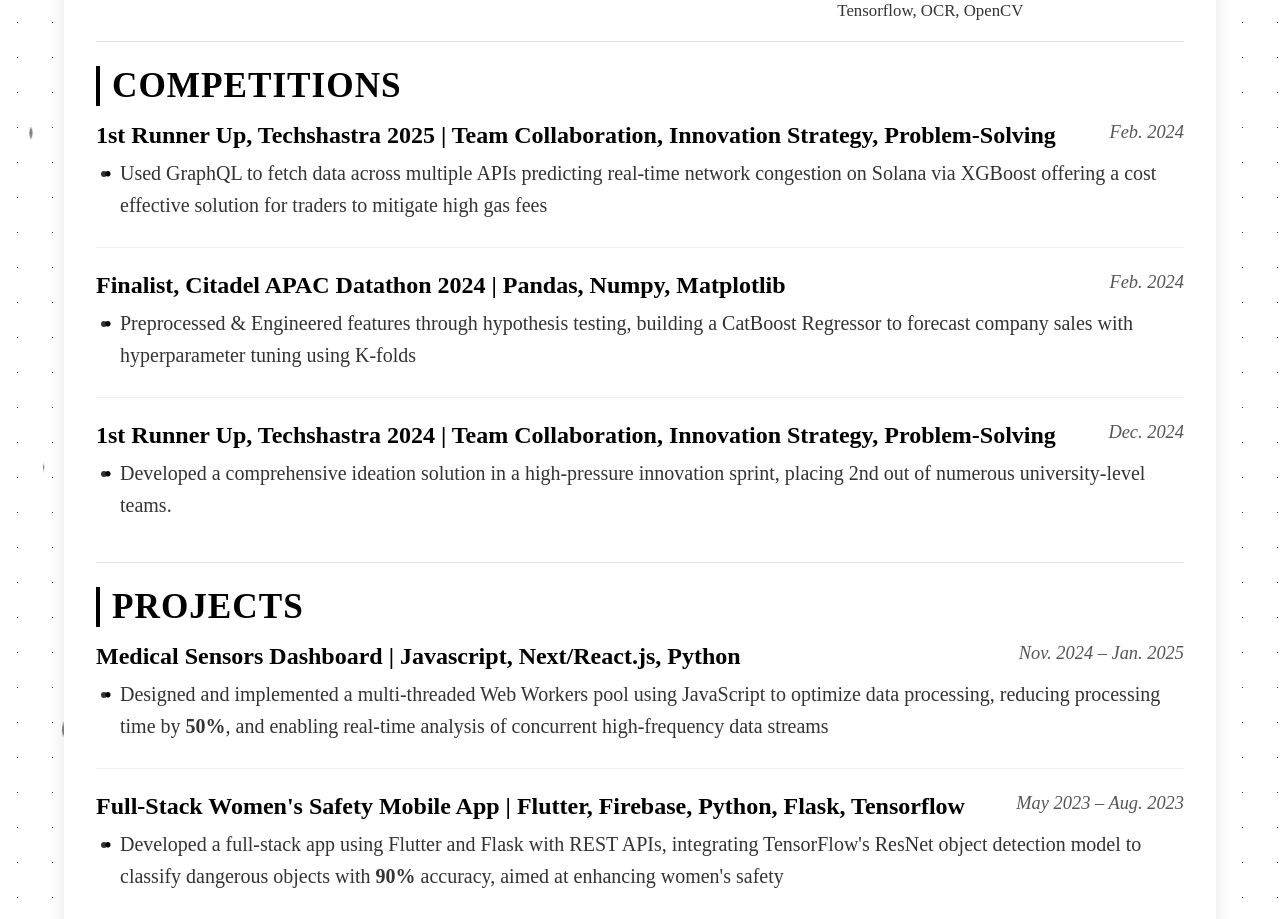
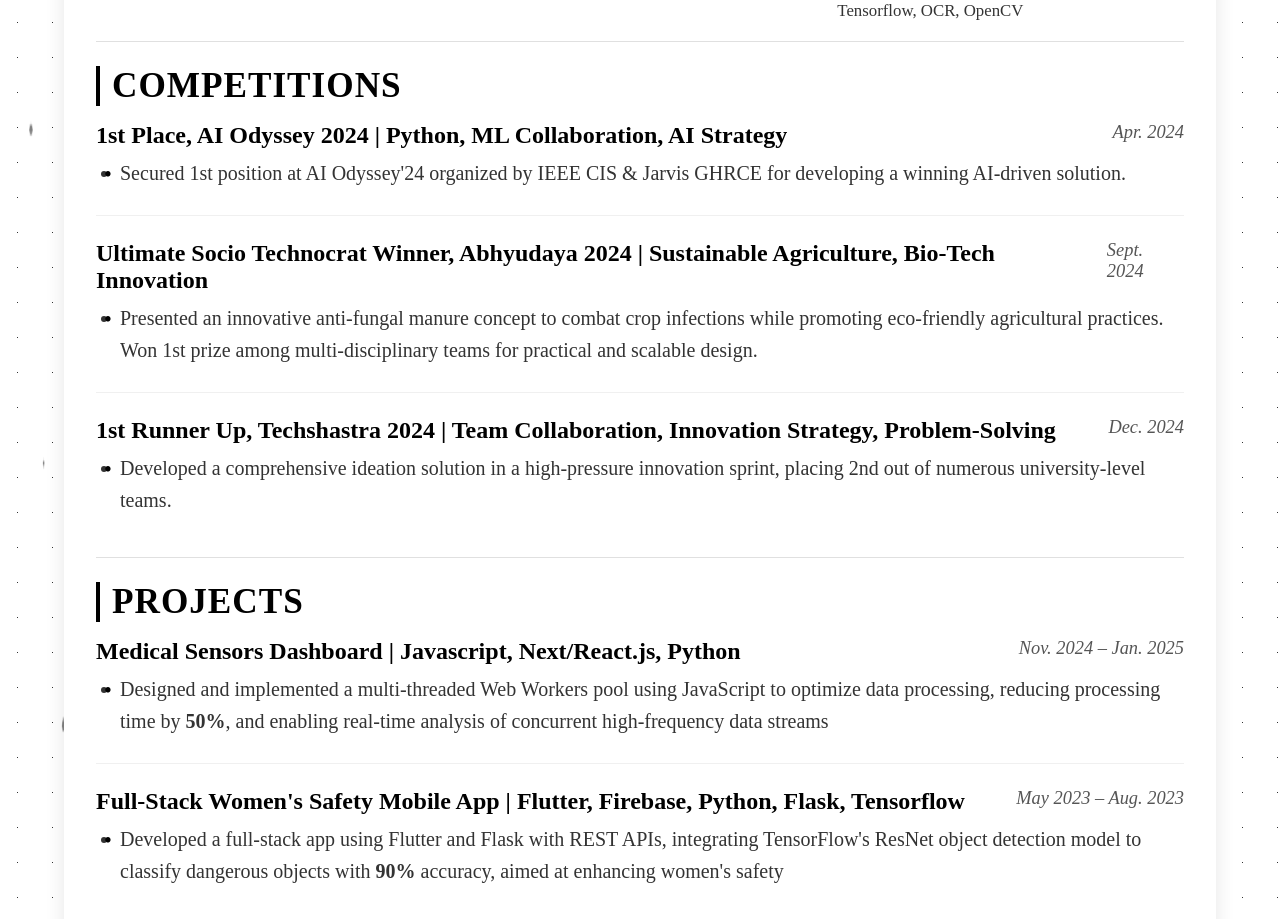
Before and after one commit to harshjindall/sde, a React (Create React App) app: page /experience in a window 1280 px wide. Shown: the part 1640-2559 px from the top of the page. Built offline with nearby package versions, Linux system fonts and the light colour scheme.

Commit message:
Update ExperiencePage.js

```diff
--- a/src/MyComponents/ExperiencePage.js
+++ b/src/MyComponents/ExperiencePage.js
@@ -123,21 +123,21 @@ const ExperiencePage = () => {
 
             <div className="resume-item">
               <div className="resume-item-header">
-                <h3>1st Runner Up, Techshastra 2025 | Team Collaboration, Innovation Strategy, Problem-Solving</h3>
-                <span className="resume-date">Feb. 2024</span>
+                <h3>1st Place, AI Odyssey 2024 | Python, ML Collaboration, AI Strategy</h3>
+                <span className="resume-date">Apr. 2024</span>
               </div>
               <ul className="resume-item-details">
-                <li>Used GraphQL to fetch data across multiple APIs predicting real-time network congestion on Solana via XGBoost offering a cost effective solution for traders to mitigate high gas fees</li>
+                <li>Secured 1st position at AI Odyssey'24 organized by IEEE CIS & Jarvis GHRCE for developing a winning AI-driven solution.</li>
               </ul>
             </div>
 
             <div className="resume-item">
               <div className="resume-item-header">
-                <h3>Finalist, Citadel APAC Datathon 2024 | Pandas, Numpy, Matplotlib</h3>
-                <span className="resume-date">Feb. 2024</span>
+                <h3>Ultimate Socio Technocrat Winner, Abhyudaya 2024 | Sustainable Agriculture, Bio-Tech Innovation</h3>
+                <span className="resume-date">Sept. 2024</span>
               </div>
               <ul className="resume-item-details">
-                <li>Preprocessed & Engineered features through hypothesis testing, building a CatBoost Regressor to forecast company sales with hyperparameter tuning using K-folds</li>
+                <li>Presented an innovative anti-fungal manure concept to combat crop infections while promoting eco-friendly agricultural practices. Won 1st prize among multi-disciplinary teams for practical and scalable design.</li>
               </ul>
             </div>
 
```
